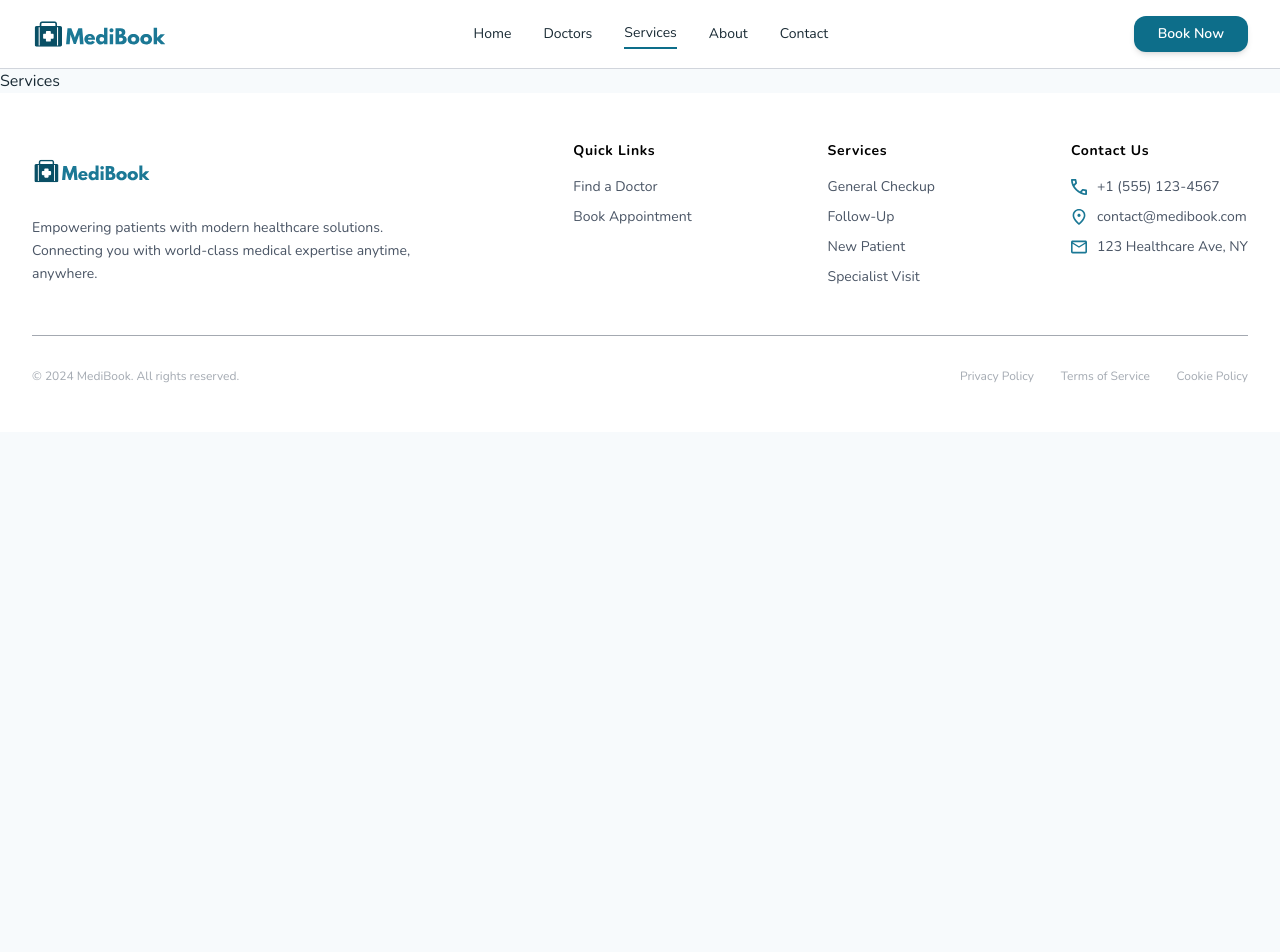
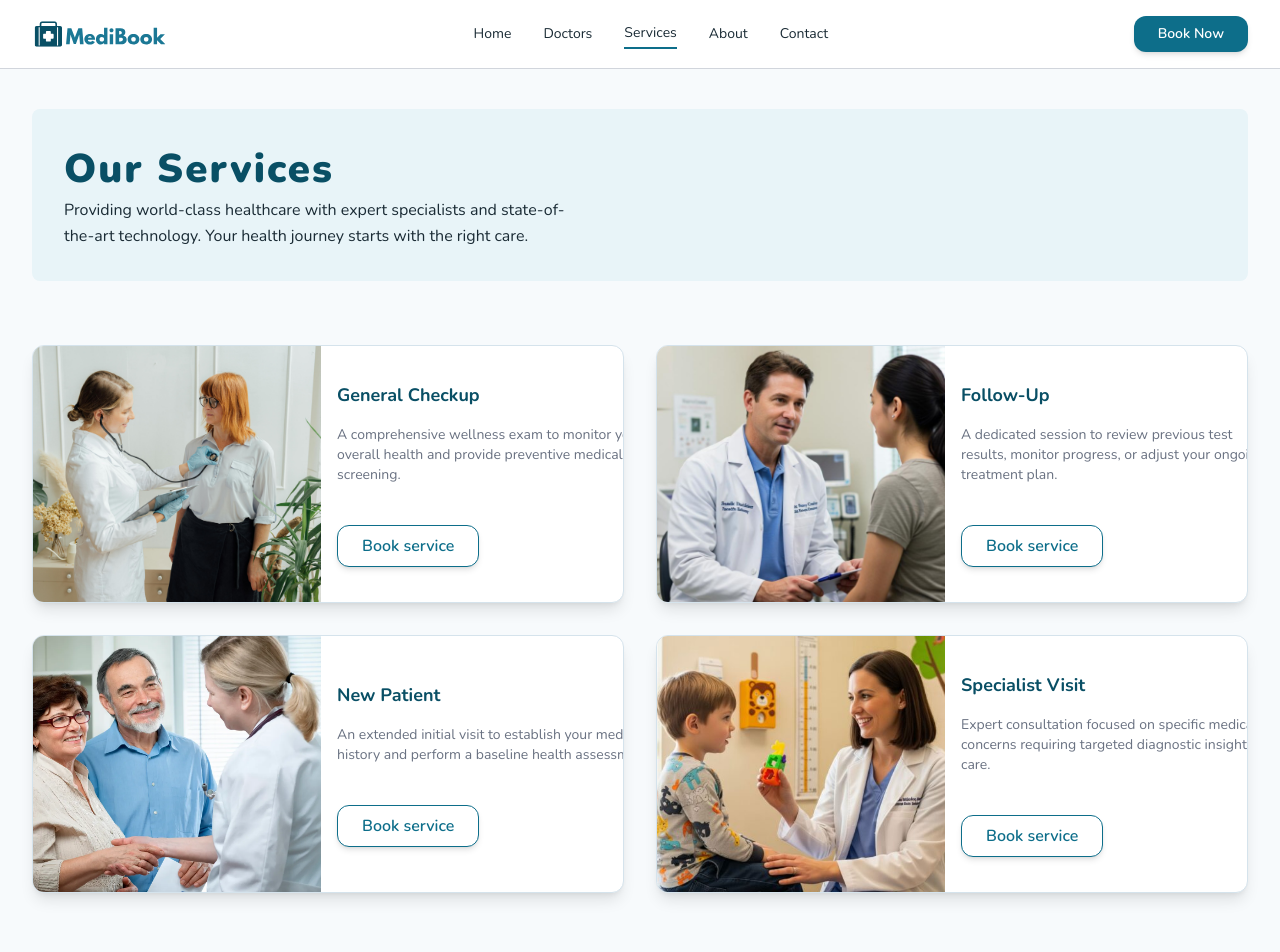
Before and after one commit to jagonosalexandra/medibook-appointment-booking-system, a React (Vite) app in the folder user-side/: page /services in a window 1280 px wide. Shown: the top 952 px of the page. Before the commit the page ends 800 px from the top, so only its background shows below. Built offline with nearby package versions, Linux system fonts and the light colour scheme.

Commit message:
feat: add services page

```diff
--- a/user-side/src/pages/Services.jsx
+++ b/user-side/src/pages/Services.jsx
@@ -1,8 +1,55 @@
 import React from 'react'
+import PageHeader from '../components/PageHeader'
+import checkup from '../assets/images/checkup.jpeg'
+import followup from '../assets/images/followup.jpg'
+import patient from '../assets/images/patient.jpeg'
+import specialist from '../assets/images/specialist.jpg'
+import Button from '../components/Button'
 
 const Services = () => {
   return (
-    <div>Services</div>
+    <div className='px-8 py-10 pb-16'>
+      <PageHeader
+        title="Our Services"
+        subtitle="Providing world-class healthcare with expert specialists and state-of-the-art technology. Your health journey starts with the right care."
+      />
+
+      <div className='grid grid-cols-2 gap-8 py-16'>
+        <div className='flex bg-card border border-border rounded-xl shadow-lg hover:border-2 hover:border-primary transition-all overflow-hidden'>
+          <img className='w-72 h-64 object-cover object-top' src={checkup} alt='General Checkup' />
+          <div className='flex flex-col justify-center items-start gap-4 p-4'>
+            <p className='text-md font-bold text-primary-dark'>General Checkup</p>
+            <p className='w-xs text-sm text-gray-500 mb-6'>A comprehensive wellness exam to monitor your overall health and provide preventive medical screening.</p>
+            <Button label='Book service' variant='secondary' />
+          </div>
+        </div>
+        <div className='flex bg-card border border-border rounded-xl shadow-lg hover:border-2 hover:border-primary transition-all overflow-hidden'>
+          <img className='w-72 h-64 object-cover object-top' src={followup} alt='Follow-Up' />
+          <div className='flex flex-col justify-center items-start gap-4 p-4'>
+            <p className='text-md font-bold text-primary-dark'>Follow-Up</p>
+            <p className='w-xs text-sm text-gray-500 mb-6'>A dedicated session to review previous test results, monitor progress, or adjust your ongoing treatment plan.</p>
+            <Button label='Book service' variant='secondary' />
+          </div>
+        </div>
+        <div className='flex bg-card border border-border rounded-xl shadow-lg hover:border-2 hover:border-primary transition-all overflow-hidden'>
+          <img className='w-72 h-64 object-cover object-top' src={patient} alt='New Patient' />
+          <div className='flex flex-col justify-center items-start gap-4 p-4'>
+            <p className='text-md font-bold text-primary-dark'>New Patient</p>
+            <p className='w-xs text-sm text-gray-500 mb-6'>An extended initial visit to establish your medical history and perform a baseline health assessment.</p>
+            <Button label='Book service' variant='secondary' />
+          </div>
+        </div>
+        <div className='flex bg-card border border-border rounded-xl shadow-lg hover:border-2 hover:border-primary transition-all overflow-hidden'>
+          <img className='w-72 h-64 object-cover object-top' src={specialist} alt='Specialist Visit' />
+          <div className='flex flex-col justify-center items-start gap-4 p-4'>
+            <p className='text-md font-bold text-primary-dark'>Specialist Visit</p>
+            <p className='w-xs text-sm text-gray-500 mb-6'>Expert consultation focused on specific medical concerns requiring targeted diagnostic insights and care.</p>
+            <Button label='Book service' variant='secondary' />
+          </div>
+        </div>
+      </div>
+
+    </div>
   )
 }
 
```
